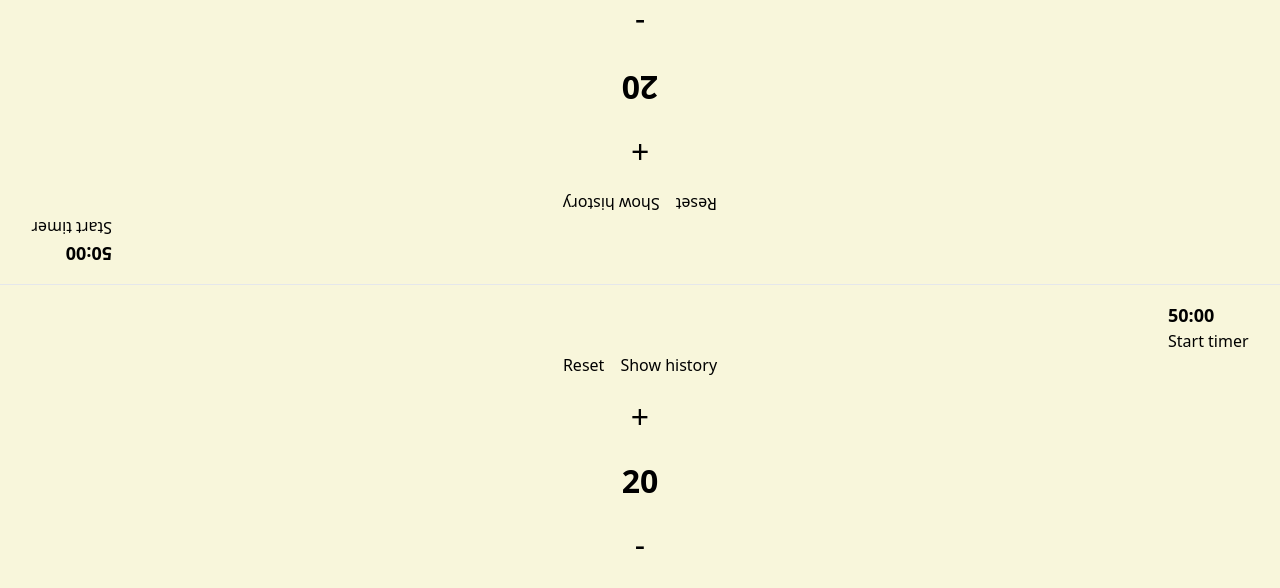
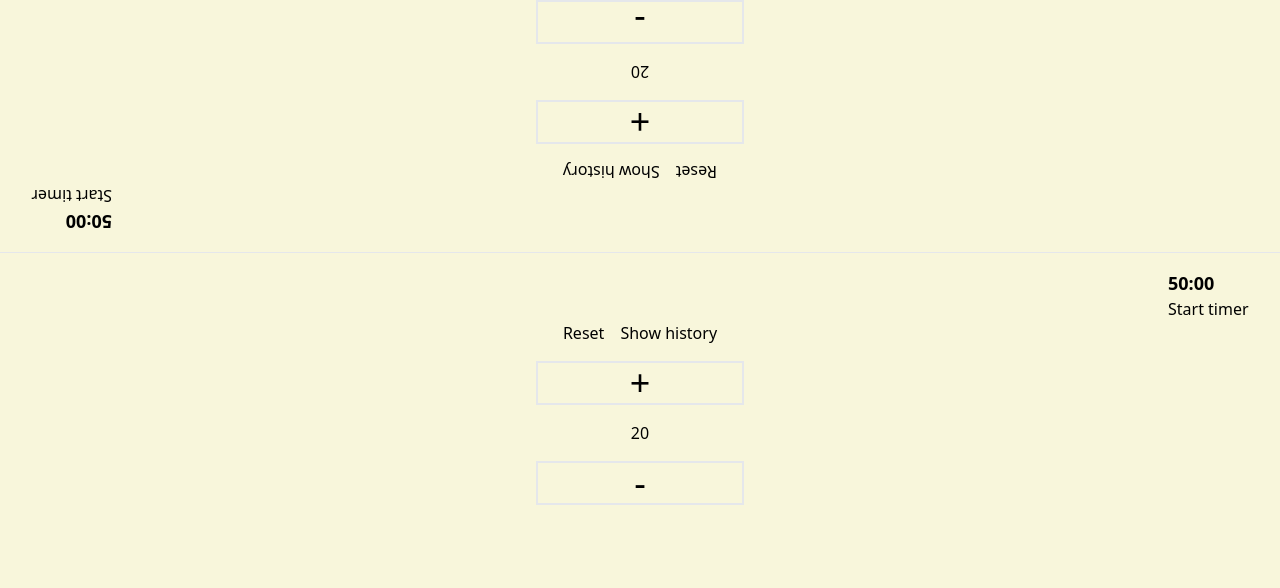
Before and after one commit to axelfriberg/lifelink, a React (Vite) app: page / in a window 1280 px wide. Shown: the top 588 px of the page. Built offline with nearby package versions, Linux system fonts and the light colour scheme.

Commit message:
Replace lifecounter css with tailwind

```diff
--- a/src/components/LifeCounter/LifeCounter.tsx
+++ b/src/components/LifeCounter/LifeCounter.tsx
@@ -1,5 +1,4 @@
 import { useEffect, useState } from "react";
-import "./life-counter.css";
 import { CurrentLifeChange } from "../CurrentLifeChange/CurrentLifeChange";
 import LifeHistory from "./LifeHistory";
 
@@ -46,8 +45,8 @@
 
   return (
     <div className={className}>
-      <div className="life-counter">
-        <div className="action-row">
+      <div className="flex flex-col w-full gap-4 items-center">
+        <div className="flex content-between items-center gap-4">
           <button type="button" onClick={handleReset}>
             Reset
           </button>
@@ -57,18 +56,18 @@
         </div>
         {showLifeHistory && <LifeHistory lifeHistory={lifeHistory} />}
         <button
-          className="life-button"
+          className="text-4xl max-w-52 w-full border-2"
           type="button"
           onClick={handleLifeIncrease}
         >
           +
         </button>
-        <div className="action-row">
+        <div className="flex content-between items-center gap-4">
           <p className="life text">{life}</p>
           <CurrentLifeChange currentLifeChange={currentLifeChange} />
         </div>
         <button
-          className="life-button"
+          className="text-4xl max-w-52 w-full border-2"
           type="button"
           onClick={handleLifeDecrease}
         >
--- a/src/components/LifeCounter/life-counter.css
+++ /dev/null
@@ -1,31 +0,0 @@
-.life-counter {
-  display: flex;
-  flex-direction: column;
-  width: 100%;
-  gap: 16px;
-  align-items: center;
-}
-
-.life-button {
-  padding: 0;
-  font-size: 2rem;
-  max-width: 200px;
-  width: 100%;
-}
-
-.player-name {
-  font-size: 1rem;
-}
-
-.text {
-  font-size: 2rem;
-  font-weight: 700;
-  margin: 0;
-}
-
-.action-row {
-  display: flex;
-  justify-content: space-between;
-  align-items: center;
-  gap: 1rem;
-}
```
